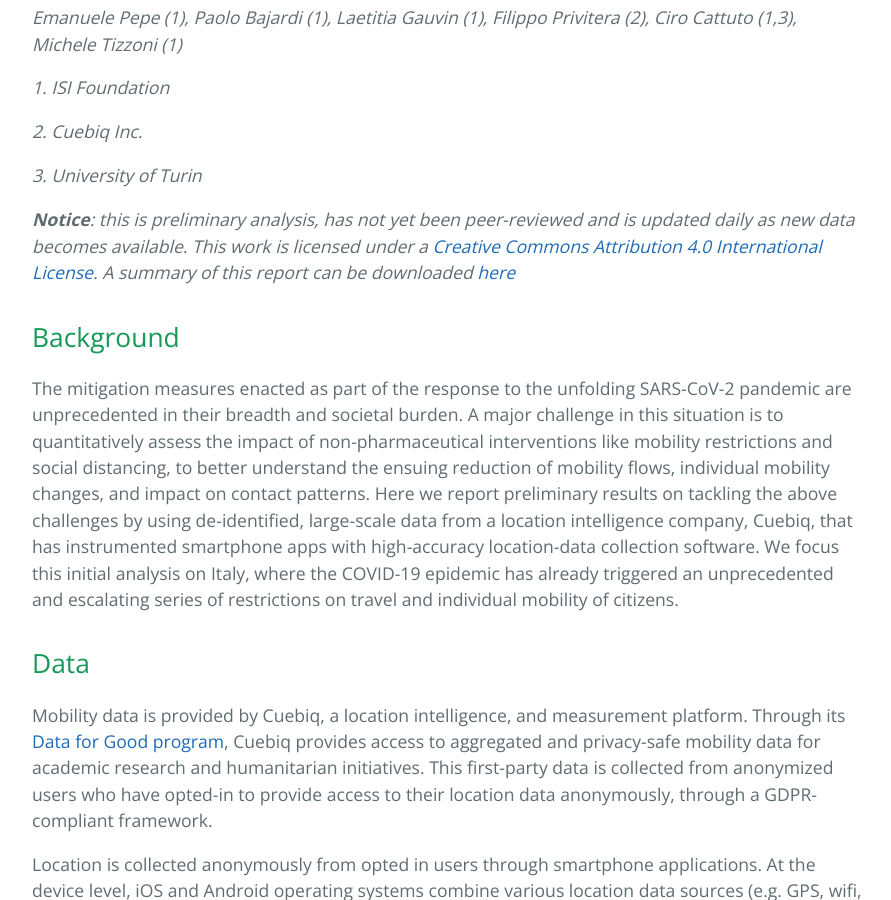
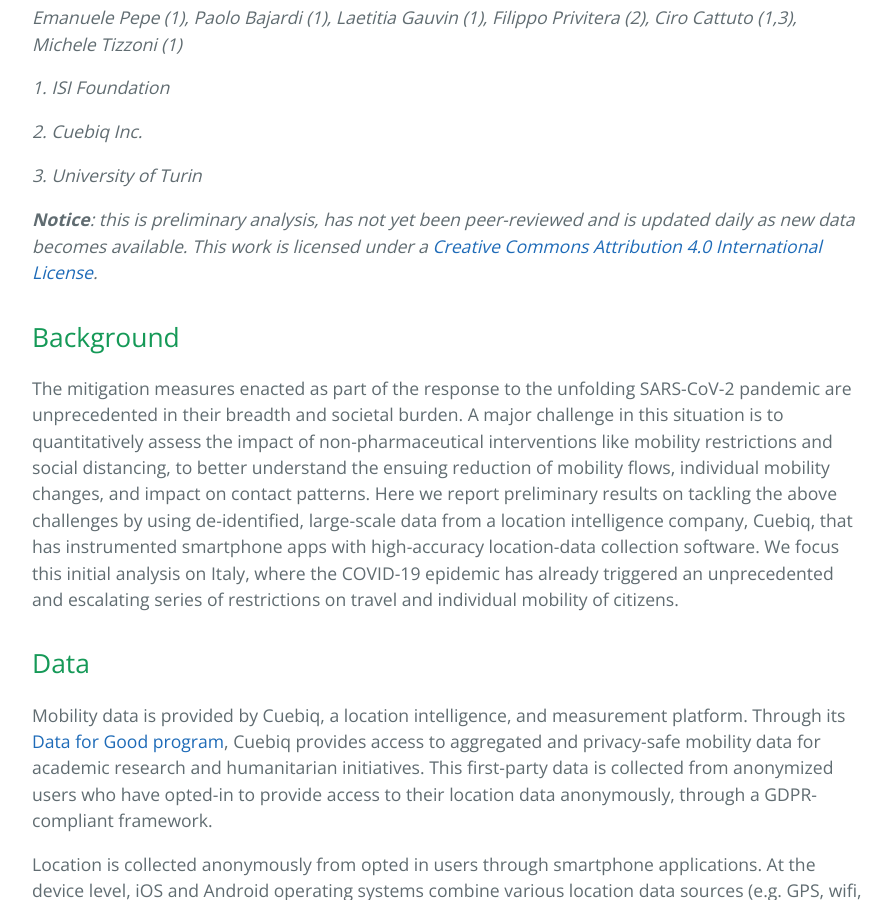
Before and after one commit to covid19mm/covid19mm.github.io, a Jekyll site: the page built from _posts/2020-03-12-first-report-assessment.markdown, in a window 1280 px wide and 900 px high, scrolled down 561 px. Shown: the whole window, without its empty margins (192-1083 px from the left). Built offline with Jekyll 4.4.1, drawn with Linux system fonts in a browser that asks for light colours.

Commit message:
Update 2020-03-12-first-report-assessment.markdown

```diff
--- a/_posts/2020-03-12-first-report-assessment.markdown
+++ b/_posts/2020-03-12-first-report-assessment.markdown
@@ -20,7 +20,7 @@ _2. Cuebiq Inc._
 
 _3. University of Turin_
 
-_**Notice**: this is preliminary analysis, has not yet been peer-reviewed and is updated daily as new data becomes available. This work is licensed under a  [Creative Commons Attribution 4.0 International License](https://creativecommons.org/licenses/by/4.0/). A summary of this report can be downloaded  [here](https://drive.google.com/open?id=1QJO152wGPyVDzwz6UDOlkv0THf1rJo11)_
+_**Notice**: this is preliminary analysis, has not yet been peer-reviewed and is updated daily as new data becomes available. This work is licensed under a  [Creative Commons Attribution 4.0 International License](https://creativecommons.org/licenses/by/4.0/)._
 
 
 ## Background
```
